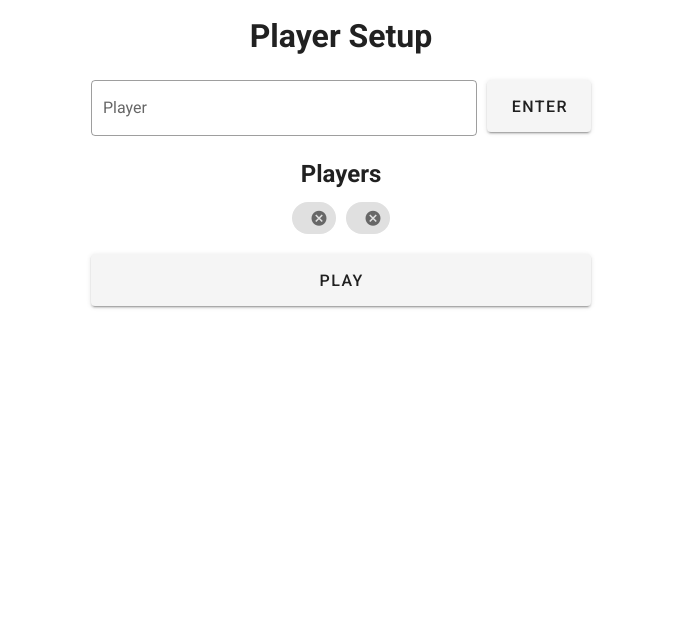
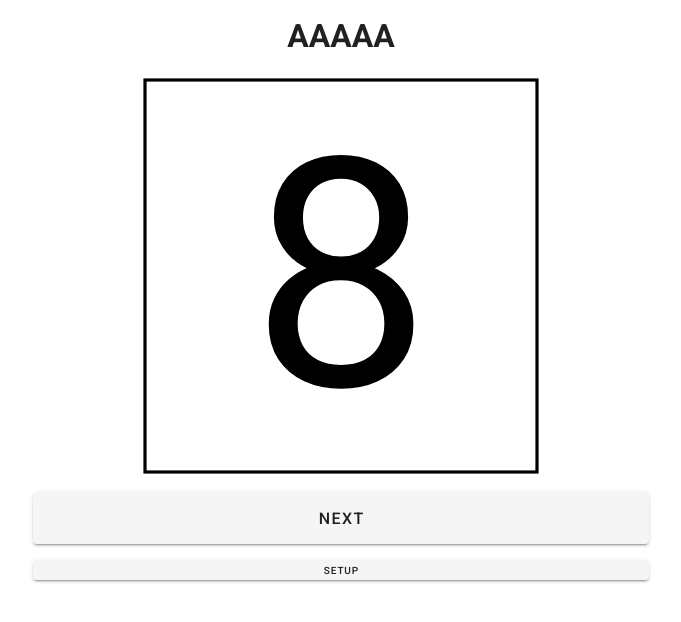
Before and after one commit to kehwar/turn-roll-for-catan, a Nuxt app: page / in a window 1280 px wide. Shown: the top 622 px of the page, without its empty margins (299-980 px from the left). Built offline with nearby package versions, Linux system fonts and the light colour scheme.

Commit message:
Extracted logic in separate components

```diff
--- /dev/null
+++ b/components/dice-throw.vue
@@ -0,0 +1,51 @@
+<template>
+    <div class="dice-throw" @click="emitClick">
+        <svg viewBox="0 0 100 100" height="100%">
+            <rect
+                x="1"
+                y="1"
+                width="98"
+                height="98"
+                stroke="black"
+                stroke-width="0.05rem"
+                fill="white"
+            />
+            <text
+                x="50%"
+                y="50%"
+                dominant-baseline="central"
+                text-anchor="middle"
+                font-size="5rem"
+            >
+                {{ number }}
+            </text>
+        </svg>
+    </div>
+</template>
+
+<script>
+export default {
+    props: {
+        number: {
+            type: Number,
+            required: true,
+        },
+    },
+    methods: {
+        emitClick() {
+            this.$emit('click')
+        },
+    },
+}
+</script>
+
+<style scoped>
+svg {
+    pointer-events: none;
+    user-select: none;
+}
+
+.dice-throw {
+    margin-inline: auto;
+}
+</style>
--- /dev/null
+++ b/components/game-session.vue
@@ -0,0 +1,113 @@
+<template>
+    <div class="game-session">
+        <h1 class="current-player" @click="nextPlayer">
+            {{ names[currentPlayer] }}
+        </h1>
+        <DiceThrow
+            :number="diceThrow"
+            class="dice-throw"
+            @click="nextPlayer"
+        ></DiceThrow>
+        <div
+            v-show="diceHistory.length > 0"
+            ref="diceHistory"
+            class="dice-history"
+        >
+            <span
+                v-for="(dice, index) in diceHistory"
+                :key="index"
+                :style="'--index:' + index"
+            >
+                {{ dice }}
+            </span>
+        </div>
+        <v-btn x-large @click="nextPlayer">Next</v-btn>
+        <v-btn x-small @click="gotoSetup">Setup</v-btn>
+    </div>
+</template>
+
+<script>
+import DiceThrow from './dice-throw.vue'
+export default {
+    components: { DiceThrow },
+    props: {
+        names: {
+            type: Array,
+            required: true,
+        },
+    },
+    data() {
+        return {
+            diceThrow: 0,
+            currentPlayer: 0,
+            diceHistory: [],
+        }
+    },
+    mounted() {
+        this.throwDice()
+    },
+    methods: {
+        throwDice() {
+            this.diceThrow = this.getOneDiceRoll() + this.getOneDiceRoll()
+        },
+        getOneDiceRoll() {
+            return Math.floor(Math.random() * 6 + 1)
+        },
+        nextPlayer() {
+            // Change current player
+            if (this.currentPlayer < this.names.length - 1)
+                this.currentPlayer += 1
+            else this.currentPlayer = 0
+            // Save dice history
+            this.saveDiceHistory()
+            // Throw new dice
+            this.throwDice()
+        },
+        saveDiceHistory() {
+            this.diceHistory.splice(0, 0, this.diceThrow)
+            this.$refs.diceHistory.scrollTo({ left: 0, behavior: 'smooth' })
+        },
+        gotoSetup() {
+            this.$emit('setup')
+        },
+    },
+}
+</script>
+
+<style scoped>
+h1 {
+    text-align: center;
+}
+
+.game-session {
+    height: 100%;
+    display: flex;
+    flex-direction: column;
+    gap: 1rem;
+}
+
+.dice-throw {
+    flex-grow: 1;
+    max-height: 50vh;
+}
+
+.dice-history {
+    display: flex;
+    gap: 10px;
+    overflow-x: auto;
+}
+
+.dice-history > span {
+    --color: hsl(0, 0%, min(50%, calc(10% + (var(--index) * 20%))));
+    flex: none;
+    border: 1px solid var(--color);
+    display: flex;
+    width: 3rem;
+    height: 3rem;
+    justify-content: center;
+    align-items: center;
+    font-size: 1.5rem;
+    user-select: none;
+    color: var(--color);
+}
+</style>
--- /dev/null
+++ b/components/player-setup.vue
@@ -0,0 +1,85 @@
+<template>
+    <div class="player-setup">
+        <h1>Player Setup</h1>
+        <div class="player-input">
+            <v-text-field
+                ref="textInput"
+                v-model="inputValue"
+                label="Player"
+                outlined
+                clearable
+                hide-details=""
+                @keypress.enter="addPlayer"
+            >
+            </v-text-field>
+            <v-btn x-large @click="addPlayer">Enter</v-btn>
+        </div>
+        <h2 v-show="names.length > 0">Players</h2>
+        <div v-show="names.length > 0" class="player-chips">
+            <v-chip
+                v-for="(name, index) in names"
+                :key="index"
+                close
+                @click:close="removePlayer(index)"
+                @dblclick="removePlayer(index)"
+            >
+                {{ name }}
+            </v-chip>
+        </div>
+        <v-btn x-large :disabled="names.length < 2" @click="emitPlayEvent">
+            Play
+        </v-btn>
+    </div>
+</template>
+
+<script>
+export default {
+    data() {
+        return {
+            inputValue: '',
+            names: [],
+        }
+    },
+    methods: {
+        addPlayer() {
+            if (this.inputValue === '') return
+            this.names.push(this.inputValue)
+            this.inputValue = ''
+            this.$refs.textInput.focus()
+        },
+        removePlayer(index) {
+            this.names.splice(index, 1)
+        },
+        emitPlayEvent() {
+            this.$emit('play', this.names)
+        },
+    },
+}
+</script>
+
+<style scoped>
+h1,
+h2 {
+    text-align: center;
+}
+
+.player-setup {
+    display: flex;
+    flex-direction: column;
+    gap: 1rem;
+    height: 100%;
+}
+
+.player-input {
+    display: flex;
+    flex-wrap: wrap;
+    gap: 0.75rem;
+}
+
+.player-chips {
+    display: flex;
+    flex-wrap: wrap;
+    gap: 0.75rem;
+    justify-content: center;
+}
+</style>
--- a/layouts/default.vue
+++ b/layouts/default.vue
@@ -1,9 +1,21 @@
 <template>
-    <v-app
-        ><v-main><Nuxt></Nuxt></v-main
-    ></v-app>
+    <v-app>
+        <v-main>
+            <v-container fluid>
+                <Nuxt></Nuxt>
+            </v-container>
+        </v-main>
+    </v-app>
 </template>
 
 <script>
 export default { name: 'DefaultLayout' }
 </script>
+
+<style scoped>
+/* v-container class */
+.container {
+    max-width: 40rem;
+    height: 100%;
+}
+</style>
--- a/pages/index.vue
+++ b/pages/index.vue
@@ -1,163 +1,34 @@
 <template>
-    <div class="container">
-        <div v-if="state === 'setup'">
-            <h1>Player Setup</h1>
-            <div class="input">
-                <v-text-field
-                    ref="textInput"
-                    v-model="nameInput"
-                    label="Player"
-                    outlined
-                    clearable
-                    hide-details=""
-                    @keypress.enter="onEnter"
-                >
-                </v-text-field>
-                <v-btn x-large @click="onEnter">Enter</v-btn>
-            </div>
-            <div class="players">
-                <h2 v-if="names.length > 0">Players</h2>
-                <div class="player-chips">
-                    <v-chip
-                        v-for="(name, index) in names"
-                        :key="index"
-                        close
-                        @click:close="removePlayer(index)"
-                        @dblclick="removePlayer(index)"
-                    >
-                        {{ name }}
-                    </v-chip>
-                </div>
-            </div>
-            <v-btn x-large :disabled="names.length === 0" @click="startPlay"
-                >Play</v-btn
-            >
-        </div>
-        <div v-if="state === 'play'">
-            <h1 class="current-player">{{ names[currentPlayer] }}</h1>
-            <span class="dice-throw">{{ diceThrow }}</span>
-            <div class="dice-history">
-                <span v-for="(dice, index) in diceHistory" :key="index">
-                    {{ dice }}
-                </span>
-            </div>
-            <v-btn x-large @click="nextPlayer">Next</v-btn>
-            <v-btn x-small @click="state = 'setup'">Setup</v-btn>
-        </div>
+    <div style="height: 100%">
+        <PlayerSetup v-show="state === 'setup'" @play="startPlay"></PlayerSetup>
+        <GameSession
+            v-if="state === 'play'"
+            :names="names"
+            @setup="gotoSetup"
+        ></GameSession>
     </div>
 </template>
 
 <script>
+import GameSession from '~/components/game-session.vue'
+import PlayerSetup from '~/components/player-setup.vue'
 export default {
     name: 'IndexPage',
+    components: { PlayerSetup, GameSession },
     data() {
         return {
-            nameInput: '',
-            names: ['', ''],
-            state: 'setup',
-            diceThrow: 0,
-            currentPlayer: 0,
-            diceHistory: [],
+            names: ['AAAAA', 'BBBB'],
+            state: 'play',
         }
     },
     methods: {
-        onEnter() {
-            if (this.nameInput === '') return
-            this.names.push(this.nameInput)
-            this.nameInput = ''
-            this.$refs.textInput.focus()
-        },
-        removePlayer(index) {
-            this.names.splice(index, 1)
-        },
-        startPlay() {
-            this.currentPlayer = 0
-            this.diceHistory = []
-            this.throwDice()
+        startPlay(names) {
+            this.names = names
             this.state = 'play'
         },
-        nextPlayer() {
-            if (this.currentPlayer < this.names.length - 1)
-                this.currentPlayer += 1
-            else this.currentPlayer = 0
-            this.throwDice()
-        },
-        throwDice() {
-            this.diceHistory.splice(0, 0, this.diceThrow)
-            this.diceThrow = this.throwOneDice() + this.throwOneDice()
-        },
-        throwOneDice() {
-            return Math.floor(Math.random() * 6 + 1)
+        gotoSetup() {
+            this.state = 'setup'
         },
     },
 }
 </script>
-
-<style scoped>
-h1,
-h2 {
-    text-align: center;
-}
-
-.container {
-    height: 100%;
-}
-
-.container > div {
-    display: flex;
-    flex-direction: column;
-    gap: 20px;
-    max-width: 500px;
-    margin: auto;
-    justify-content: flex-start;
-    height: 100%;
-    align-content: center;
-}
-
-.input {
-    display: flex;
-    flex-wrap: wrap;
-    gap: 10px;
-}
-
-.players {
-    display: flex;
-    flex-direction: column;
-    gap: 10px;
-}
-
-.player-chips {
-    display: flex;
-    flex-wrap: wrap;
-    gap: 10px;
-    justify-content: center;
-}
-
-.dice-throw {
-    border: 1px solid black;
-    display: flex;
-    flex: 1 1 0;
-    justify-content: center;
-    align-content: center;
-    align-items: center;
-    font-weight: bold;
-    font-size: 10rem;
-}
-
-.dice-history {
-    display: flex;
-    gap: 10px;
-    overflow: scroll;
-}
-
-.dice-history > span {
-    border: 1px solid black;
-    display: flex;
-    width: 40px;
-    height: 40px;
-    justify-content: center;
-    align-content: center;
-    align-items: center;
-    flex: none;
-}
-</style>
```
